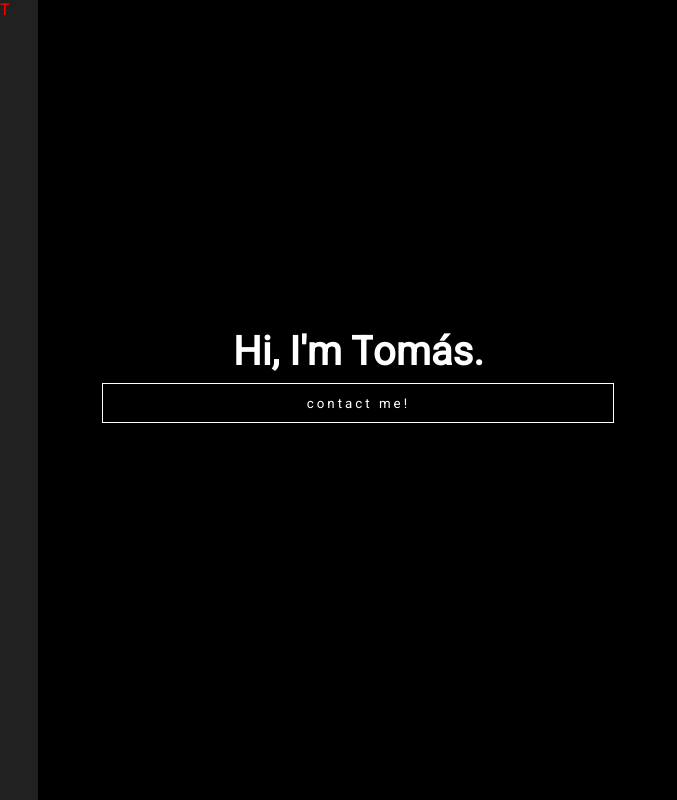
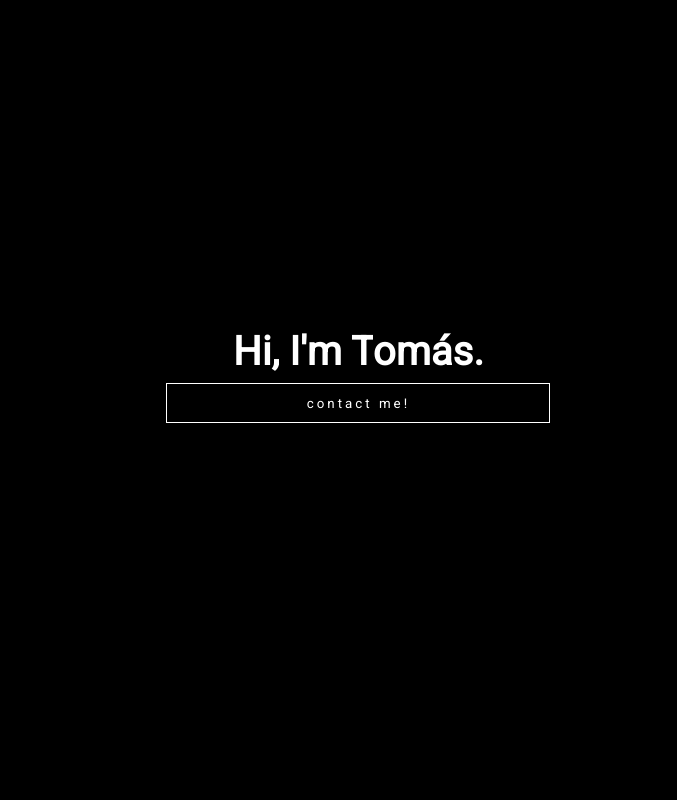
Before and after one commit to tomasdavison/portfolio, a React (Create React App) app: page / in a window 1280 px wide. Shown: the whole page, without its empty margins (0-677 px from the left). Built offline with nearby package versions, Linux system fonts and the light colour scheme.

Commit message:
Remove navbar

```diff
--- a/src/App.js
+++ b/src/App.js
@@ -2,7 +2,6 @@ import React from 'react';
 import styled from '@emotion/styled';
 import Title from './components/Title/Title';
 import Button from './components/Button/Button';
-import Navbar from './components/Navbar/Navbar';
 
 const TitleDiv = styled.div`
 	overflow-x: hidden;
@@ -30,11 +29,10 @@ const TitleDiv = styled.div`
 
 const App = () => (
 	<>
-		<Navbar/>
 		<TitleDiv>
 			<Title>Hi, I&apos;m Tomás.</Title>
 			<Button
-				width="80%"
+				width="60%"
 				height="5vh"
 			>
 				contact me!
--- a/src/components/Button/Button.jsx
+++ b/src/components/Button/Button.jsx
@@ -2,6 +2,7 @@ import React from 'react';
 import styled from '@emotion/styled';
 
 const CustomButton = styled.button`
+	background: #000;
 	border: 1px solid white;
 	color: #FFF;
     font-size:  ${(props) => {
--- a/src/components/Navbar/Navbar.jsx
+++ /dev/null
@@ -1,29 +0,0 @@
-import React from 'react';
-import styled from '@emotion/styled';
-
-const Container = styled.div`
-	background-color: #212121;
-	color: black;
-	height: 5vh;
-	position: absolute;
-	top: 0;
-	width: 100%;
-	z-index: 50;
-
-	@media only screen and (min-width: 600px) {
-		width:3vw;
-		height: 100vh;
-	}
-`;
-const Text = styled.p`
-	background-color: inherit;
-	color: red;
-`;
-
-const Navbar = () => (
-	<Container>
-		<Text>T</Text>
-	</Container>
-);
-
-export default Navbar;
```
